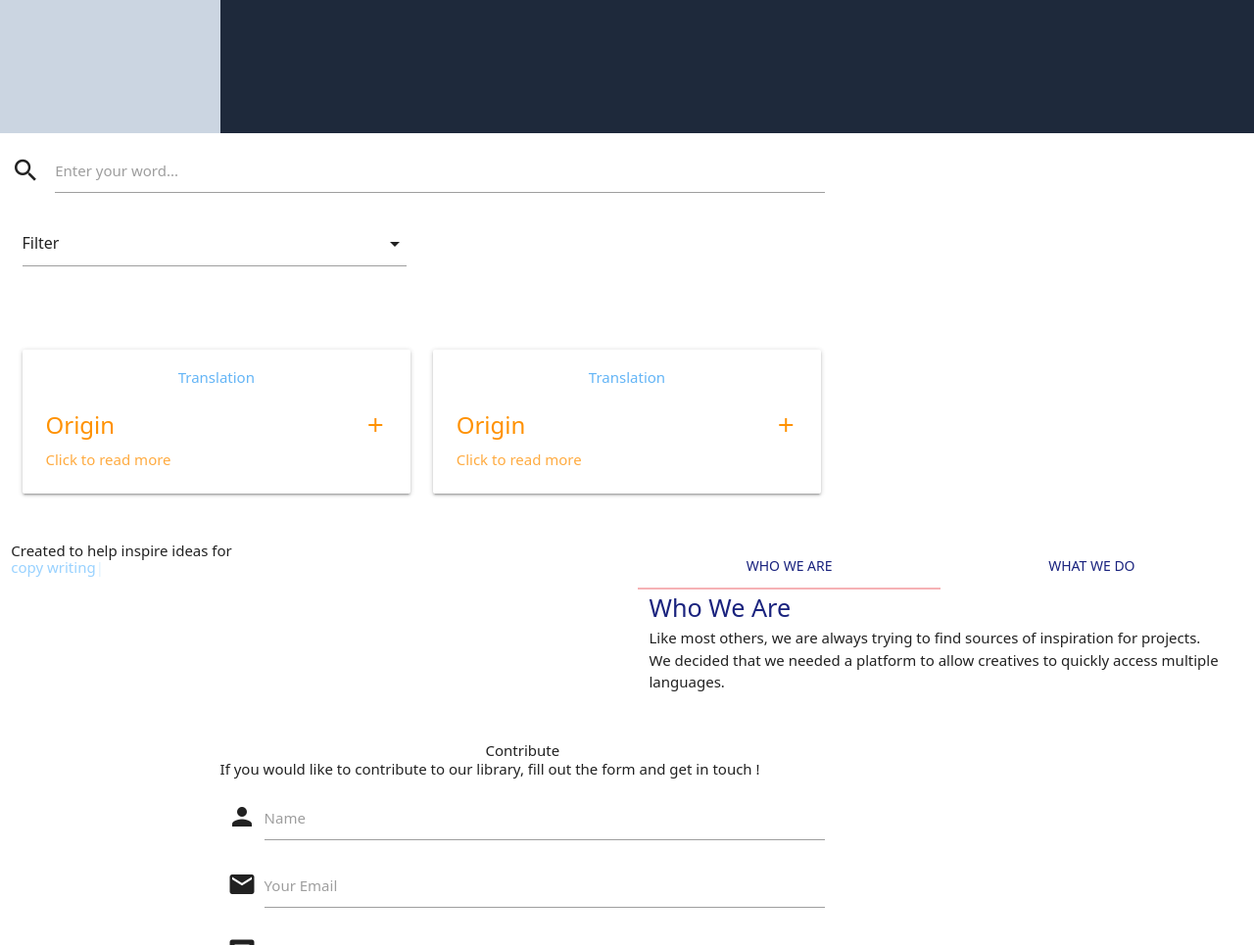
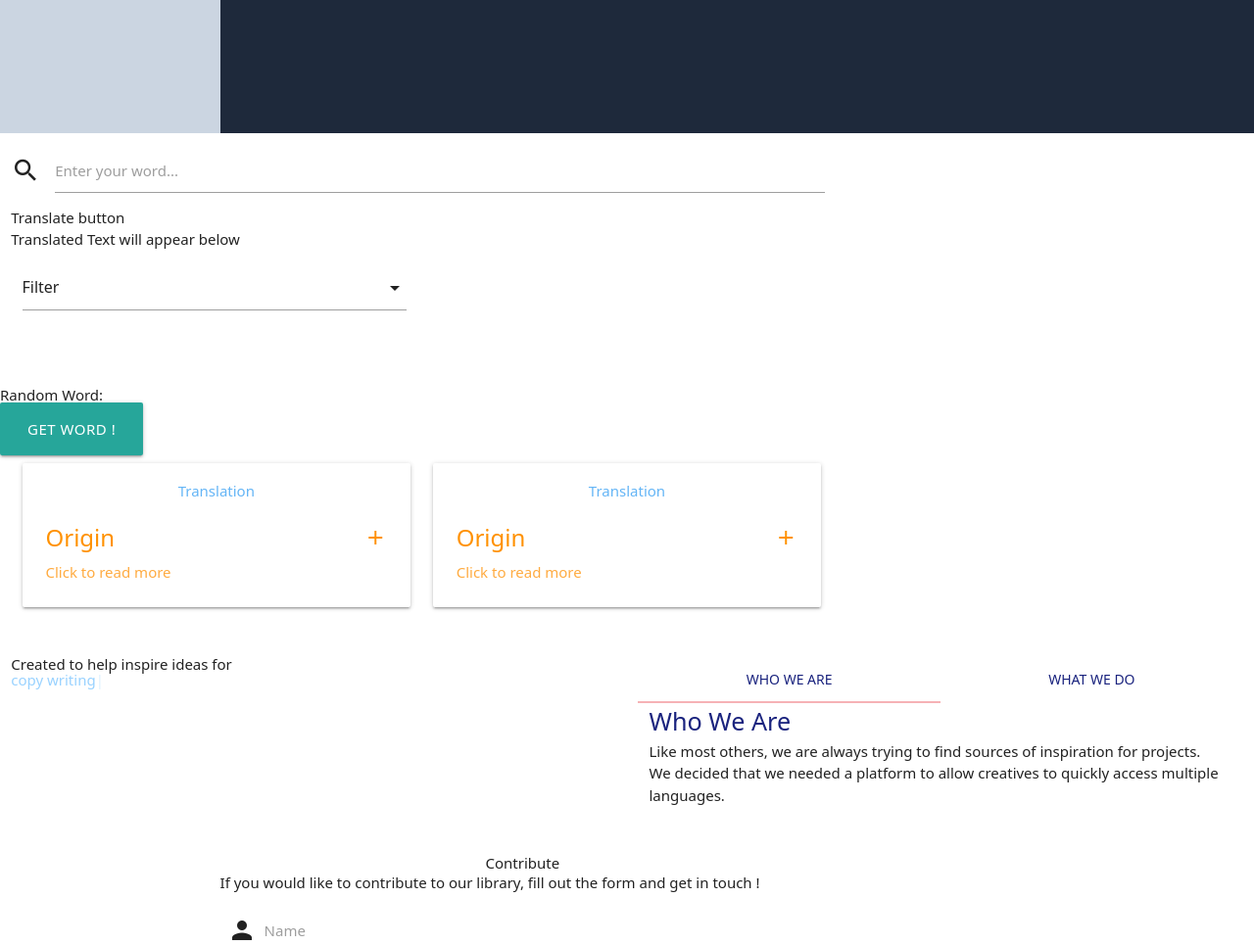
Before and after one commit to Samantha-Sokolis/team-project-1, a plain HTML site: page index.html in a window 1280 px wide. Shown: the part 1240-2205 px from the top of the page at 98% size. Drawn offline with nearby package versions, Linux system fonts and the light colour scheme; no server answers.

Commit message:
Added random Word generator section

```diff
--- a/index.html
+++ b/index.html
@@ -24,22 +24,27 @@
             <div class="nav-wrapper blue lighten-2">
                 <a href="#!" class="brand-logo"><img src="./assets/wordup_logo_hero_white.png"></a>
                 <ul class="right hide-on-med-and-down">
-              <li><a href="sass.html"><h5>How-to</h5></a></li>
-              <li><a href="badges.html"><h5>History</h5></a></li>
+                    <li><a href="sass.html">
+                            <h5>How-to</h5>
+                        </a></li>
+                    <li><a href="badges.html">
+                            <h5>History</h5>
+                        </a></li>
                 </ul>
             </div>
         </nav>
     </div>
     </head>
 
-<body>
         <div class="container">
             <div class="row">
                 <div class="section">
                     <form class="col s12">
                         <!--HERO LOGO 'main page' when browser is first seen. OnClick event - when user enters a word into the search and/or selects filters - presses TRANSLATE button - hero image hides-->
                         <div id="hideaway" style="display:block;"><img src="assets/wordup_logo_hero.png" width="60%">
-                <a href="javascript:;" onClick="document.getElementById('hideaway').style.display='none';"><h4>TRANSLATE</h4></a>
+                            <a href="javascript:;" onClick="document.getElementById('hideaway').style.display='none';">
+                                <h4>TRANSLATE</h4>
+                            </a>
                         </div>
                     </form>
                 </div>
@@ -130,14 +135,21 @@
         <!-- Word of the Day -->
         <!-- Fun fact PH-->
         <!-- Add form for search bar-->
+        <section>
         <div class="container">
             <div class="row">
                 <form class="col s12">
                     <div class="row">
                         <div class="input-field col s8">
-                        <i class="material-icons prefix">search</i>
-                        <textarea id="icon_prefix2" class="materialize-textarea"></textarea>
+                            <i class="material-icons prefix" >search</i>
+                            <textarea id="translate-input" class="materialize-textarea"></textarea>
+                            <button id-="translate-btn"> Translate button </button>
                             <label for="icon_prefix2">Enter your word...</label>
+
+                            <p class="translated-text"> Translated Text will appear below </p>
+                            <div id="output"></div>
+
+
                             <!--Add multiple select dropdown for filtering search request-->
                             <div class="input-field col s6">
                                 <select multiple>
@@ -152,6 +164,16 @@
                 </form>
             </div>
         </div>
+    </section>
+
+        <!--- Random word -->
+
+        <div class="random-word-box">
+            <h1> Random Word: <span id= "randomWord"> </span> </h1>
+            <button type="submit" id="random-button"> <a class="waves-effect waves-light btn-large"> Get Word !</a></button>
+
+
+        </div>
         <!-- Result card for translation with activator to show more -->
         <section class="results-all">
             <div class="container">
@@ -164,12 +186,14 @@
                                     <h3 class="activator">Translation</h3>
                                 </div>
                                 <div class="card-content">
-                          <span class="card-title activator orange-text text-accent-3 origin" >Origin<i class="material-icons right">add</i></span>
+                                    <span class="card-title activator orange-text text-accent-3 origin">Origin<i
+                                            class="material-icons right">add</i></span>
                                     <p class="activator orange-text text-accent-2">Click to read more</p>
                                 </div>
                                 <!--Card reveal to display additional information-->
                                 <div class="card-reveal blue lighten-2">
-                          <span class="card-title white-text">Translation<i class="material-icons right">close</i></span>
+                                    <span class="card-title white-text">Translation<i
+                                            class="material-icons right">close</i></span>
                                     <!--List items showing additional information for each card-->
                                     <ul class="white-text more">
                                         <li class="origin"><b>Origin: </b>example</li>
@@ -189,12 +213,14 @@
                                     <h3 class="activator">Translation</h3>
                                 </div>
                                 <div class="card-content">
-                          <span class="card-title activator orange-text text-accent-3 origin" >Origin<i class="material-icons right">add</i></span>
+                                    <span class="card-title activator orange-text text-accent-3 origin">Origin<i
+                                            class="material-icons right">add</i></span>
                                     <p class="activator orange-text text-accent-2">Click to read more</p>
                                 </div>
                                 <!--Card reveal to display additional information-->
                                 <div class="card-reveal blue lighten-2">
-                          <span class="card-title white-text">Translation<i class="material-icons right">close</i></span>
+                                    <span class="card-title white-text">Translation<i
+                                            class="material-icons right">close</i></span>
                                     <!--List items showing additional information for each card-->
                                     <ul class="white-text more">
                                         <li class="origin"><b>Origin: </b>example</li>
@@ -216,14 +242,12 @@
 
         <!-- Recent search ASISH -->
 
-
         <!-- About -->
         <section class="section container" id="services">
             <div class="row">
                 <div class="col s12 l6" id="About">
                     <h2> Created to help inspire ideas for</h2>
                     <h2> <span class="auto-type" id="auto-text"></span> </h2>
-
 
                 </div>
                 <div class="col s12 l6 ">
@@ -239,13 +263,16 @@
                     <div id="who" class="col s12">
                         <p class="flow-text indigo-text text-darken-4"> Who We Are </p>
                         <p> Like most others, we are always trying to find sources of inspiration for projects. </p>
-                        <p> We decided that we needed a platform to allow creatives to quickly access multiple languages.</p>
+                        <p> We decided that we needed a platform to allow creatives to quickly access multiple
+                            languages.</p>
 
                     </div>
                     <div id="what" class="col s12">
                         <p class="flow-text indigo-text text-darken-4">What we do</p>
-                        <p> Word UP provides users the option to translate a word into multiple languages with just one search! </p>
-                        <p> Built for creative professionals to spark ideas for brand/product names or copy writing and campaigns. </p>
+                        <p> Word UP provides users the option to translate a word into multiple languages with just one
+                            search! </p>
+                        <p> Built for creative professionals to spark ideas for brand/product names or copy writing and
+                            campaigns. </p>
                     </div>
                 </div>
             </div>
@@ -313,8 +340,6 @@
             </div>
         </footer>
 
-
-
     </body>
     <!-- Compiled and minified JavaScript links-->
     <script src="https://code.jquery.com/jquery-3.5.1.min.js"></script>
```
Lines whose indentation alone changed are shown as unchanged.
